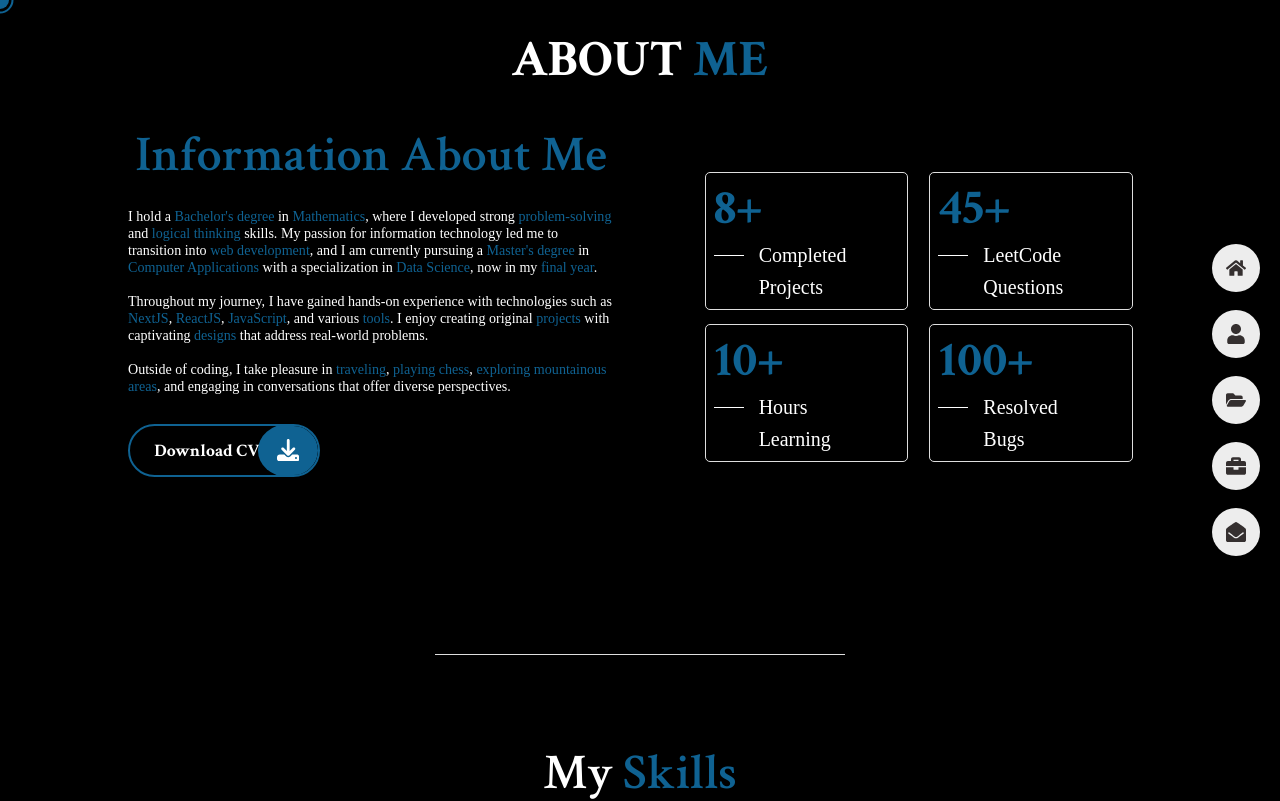
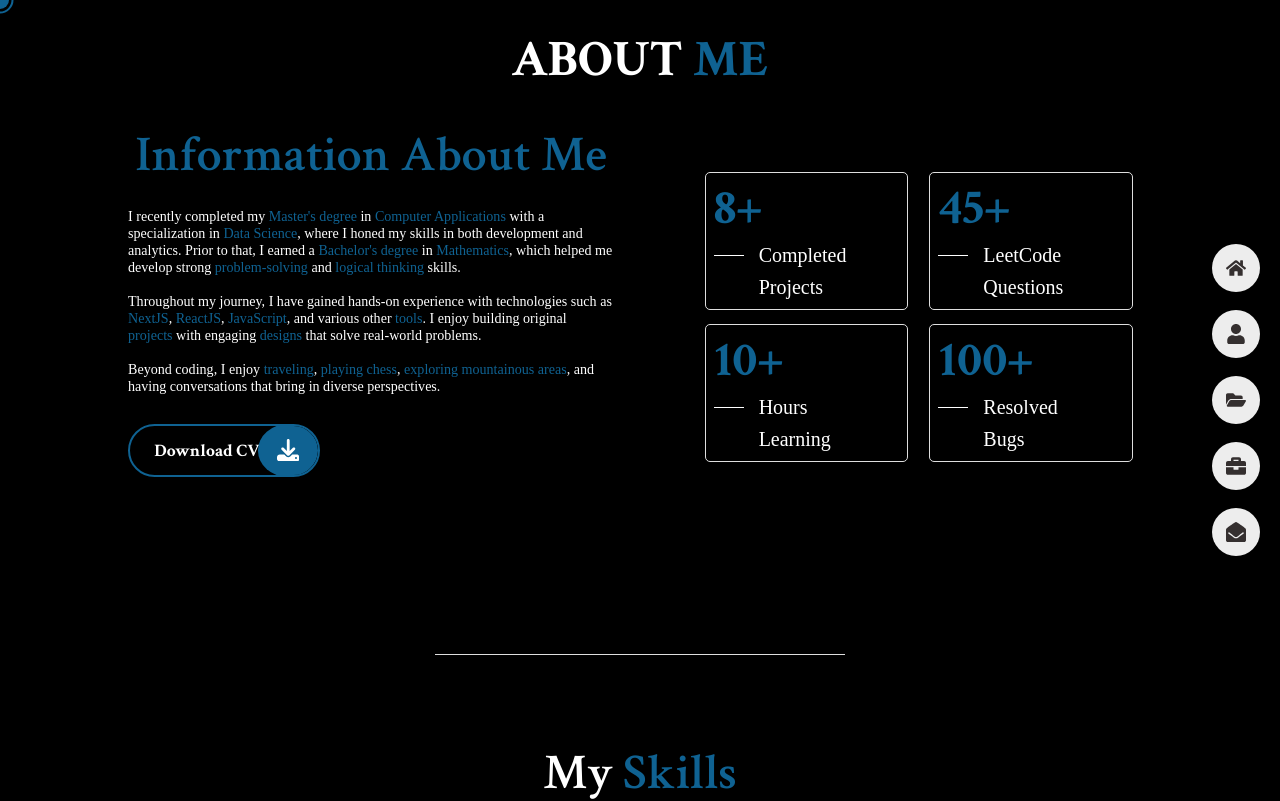
Before and after one commit to nitin-04/Personal-Portfolio, a React (Vite) app: page /about in a window 1280 px wide. Shown: the top 801 px of the page. Built offline with nearby package versions, Linux system fonts and the light colour scheme; a web font is replaced by a local one.

Commit message:
adding project, resume

```diff
--- a/src/components/Resume.jsx
+++ b/src/components/Resume.jsx
@@ -1,17 +1,18 @@
 import { FaDownload } from "react-icons/fa6";
 
-
 const Resume = () => {
-
   return (
-        <button className='button'>
-            <a href="https://drive.google.com/file/d/1zGAlBSAtlFedvCKByxcz5VaoSFYKQPOs/view?usp=sharing" target='_blank' download="Nitin's Resume" >
+    <button className="button">
+      <a
+        href="https://drive.google.com/file/d/1WACMABGWGkO7lvTQBs6fWNLJUNCZHDTH/view?usp=sharing"
+        target="_blank"
+        download="Nitin's Resume"
+      >
         <h3 className="cv">Download CV</h3>
         <span className="button__icon">
           <FaDownload />
         </span>
       </a>
-
     </button>
   );
 };
--- a/src/pages/about/About.jsx
+++ b/src/pages/about/About.jsx
@@ -62,26 +62,21 @@ const About = () => {
             </h3>
 
             <p className="about__para">
-              {`I hold a `}
-              <span>{`Bachelor's degree`}</span>
-              {` in `}
-              <span>Mathematics</span>
-              {`, where I developed strong `}
-              <span>problem-solving</span>
-              {` and `}
-              <span>logical thinking</span>
-              {` skills. My passion for
-              information technology led me to transition into `}
-              <span>web development</span>
-              {`, and I am currently pursuing a `}
+              {`I recently completed my `}
               <span>{`Master's degree`}</span>
               {` in `}
               <span>Computer Applications</span>
               {` with a specialization in `}
               <span>Data Science</span>
-              {`, now in my `}
-              <span>final year</span>
-              {`.`}
+              {`, where I honed my skills in both development and analytics. Prior to that, I earned a `}
+              <span>{`Bachelor's degree`}</span>
+              {` in `}
+              <span>Mathematics</span>
+              {`, which helped me develop strong `}
+              <span>problem-solving</span>
+              {` and `}
+              <span>logical thinking</span>
+              {` skills.`}
               <br />
               <br />
 
@@ -91,26 +86,24 @@ const About = () => {
               <span>ReactJS</span>
               {`, `}
               <span>JavaScript</span>
-              {`, and various `}
-              <span> tools</span>
+              {`, and various other `}
+              <span>tools</span>
               {`.`}
-              {` I enjoy creating original`}
-              <span> projects</span>
-              {` with captivating `}
+              {` I enjoy building original `}
+              <span>projects</span>
+              {` with engaging `}
               <span>designs</span>
-              {` that address
-              real-world problems.`}
+              {` that solve real-world problems.`}
               <br />
               <br />
 
-              {`Outside of coding, I take pleasure in `}
+              {`Beyond coding, I enjoy `}
               <span>traveling</span>
               {`, `}
               <span>playing chess</span>
               {`, `}
               <span>exploring mountainous areas</span>
-              {`, and engaging in conversations that offer
-              diverse perspectives.`}
+              {`, and having conversations that bring in diverse perspectives.`}
             </p>
 
             <Resume />
--- a/src/pages/portfolio/Projects.jsx
+++ b/src/pages/portfolio/Projects.jsx
@@ -10,6 +10,7 @@ import snakegame from "../../assets/snakegame.png";
 import ttt from "../../assets/ttt.png";
 import devdate from "../../assets/devdate.jpg";
 import share from "../../assets/share.png";
+import drive from "../../assets/drive.png";
 
 const Projects = () => {
   return (
@@ -27,6 +28,7 @@ const Projects = () => {
       <div className="project">
         <ProjectBox projectPhoto={annadata} projectName="Annadata" />
         <ProjectBox projectPhoto={devdate} projectName="DevDate" />
+        <ProjectBox projectPhoto={drive} projectName="Drive" />
         <ProjectBox projectPhoto={share} projectName="ContentShare" />
         <ProjectBox projectPhoto={snakegame} projectName="SnakeGame" />
         <ProjectBox projectPhoto={bmi} projectName="BMI" />
--- a/src/pages/portfolio/ProtfolioBox.jsx
+++ b/src/pages/portfolio/ProtfolioBox.jsx
@@ -15,10 +15,17 @@ const ProjectBox = ({ projectPhoto, projectName }) => {
     DevDateGithub: "https://github.com/nitin-04/DevDate-web",
     DevDateWebsite: "",
 
+    DriveDesc:
+      "A cloud-based image management app inspired by Google Drive, allowing users to create folders, upload images, and search seamlessly.",
+    DriveGithub: "https://github.com/nitin-04/Drive-web",
+    DriveWebsite:
+      "https://drive.google.com/file/d/1fG6R1W73O_9pvuc_Cfj5q5J4qLzrl5A_/view?usp=sharing",
+
     ContentShareDesc:
       "Content Share is a platform for sharing and discovering content, allowing users to upload files, Ppt, Video and Pdf.",
     ContentShareGithub: "https://github.com/nitin-04/ContentShare-Web",
-    ContentShareWebsite: "https://content-share-web.vercel.app/",
+    ContentShareWebsite:
+      "https://drive.google.com/file/d/1pHXnAJ2N-QHpWMwlcY0BMszdLTBU0hKE/view?usp=sharing",
 
     SnakeGameDesc:
       "A simple Snake Game where the snake grows by eating food, with gameplay ending upon collision with the walls or itself.",
```
Also changed, not shown: src/assets/drive.png (added). Lines whose indentation alone changed are shown as unchanged.
